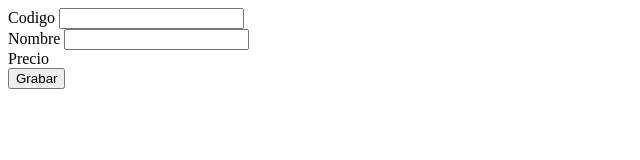
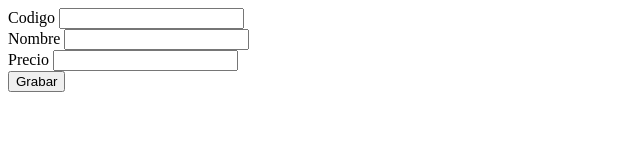
Before and after one commit to DunKerWolf/pagina_laile.hitgub.io, a plain HTML site: page index.html in a window 1280 px wide. Shown: the whole page, without its empty margins (0-640 px from the left). Drawn offline with Linux system fonts and the light colour scheme.

Commit message:
Update index.html

```diff
--- a/index.html
+++ b/index.html
@@ -7,7 +7,6 @@
 </head>
 <body>
 
-  <form>
 
 
   </form>
@@ -19,9 +18,10 @@
 <label for="nombre">Nombre</label>
 <input type="text" id="nombre" name="nombre"><br>
 <label for="precio">Precio</label>
-<label for="text" id="precio" name="precio"><br>
+<input type="text" id="nombre" name="nombre"><br>
 
 <input type="submit" value="Grabar">
+
 </form>
 
 </body>
```
